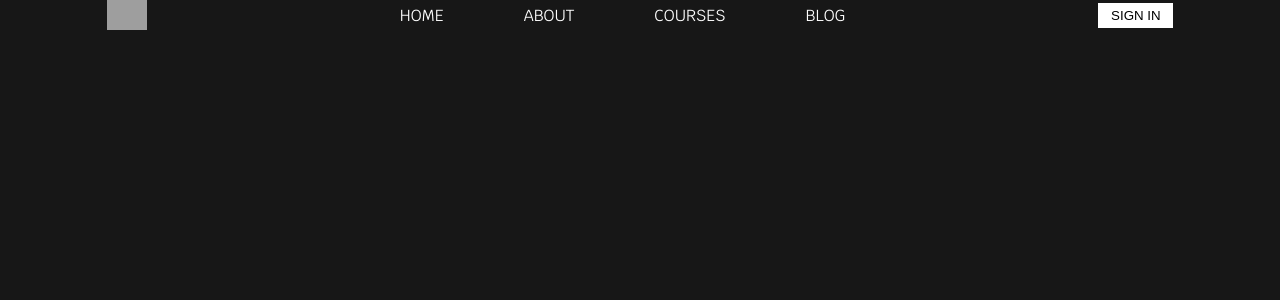
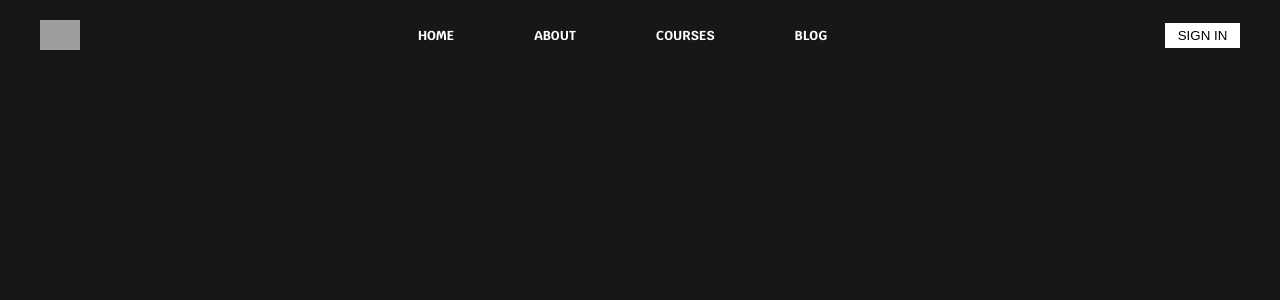
Before and after one commit to Rafaseoanes/ogilvy, a React (Create React App) app: page / in a window 1280 px wide. Shown: the top 300 px of the page. Built offline with nearby package versions, Linux system fonts and the light colour scheme; grey boxes are pictures that could not be loaded.

Commit message:
Style updated

```diff
--- a/src/App.jsx
+++ b/src/App.jsx
@@ -5,12 +5,14 @@ const App = () => {
     <div>
       <div className="navbar">
         <img style={{ 'height': '30px' }} src="https://i.imgur.com/dGpH2Gr.png" alt="Ogilvy logo" />
+        <div className="topList">
           <li>
             <ul>HOME</ul>
             <ul>ABOUT</ul>
             <ul>COURSES</ul>
             <ul>BLOG</ul>
           </li>
+        </div>
         <button style={{ 'height': '25px', 'border': 'none', 'backgroundColor': 'white', 'width': '75px' }} >SIGN IN</button>
       </div>
       <div className="section "></div>
--- a/src/index.css
+++ b/src/index.css
@@ -10,24 +10,33 @@ body {
   font-family: 'Krub', sans-serif;
   color: white;
   background-color: #171717;
+  padding-top: 20px;
 }
 .section{
   height: 80vh;
 }
 .navbar{
+  display: flex;
+  justify-content: space-between;
+  align-items: center;
+  padding: 0px 40px;
+}
+.topList{
   display: none;
 }
 @media(min-width: 900px) {
-  .navbar{
+  .topList{
     display: flex;
     justify-content: space-around;
     align-items: center;
   }
-  .navbar li {
+  .topList li {
     display: flex;
     list-style: none;
+    font-size: small;
+    font-weight: 700;
   }
-  .navbar li ul {
+  .topList li ul {
     margin: 0px 40px;
   }
 
```
Lines whose indentation alone changed are shown as unchanged.
